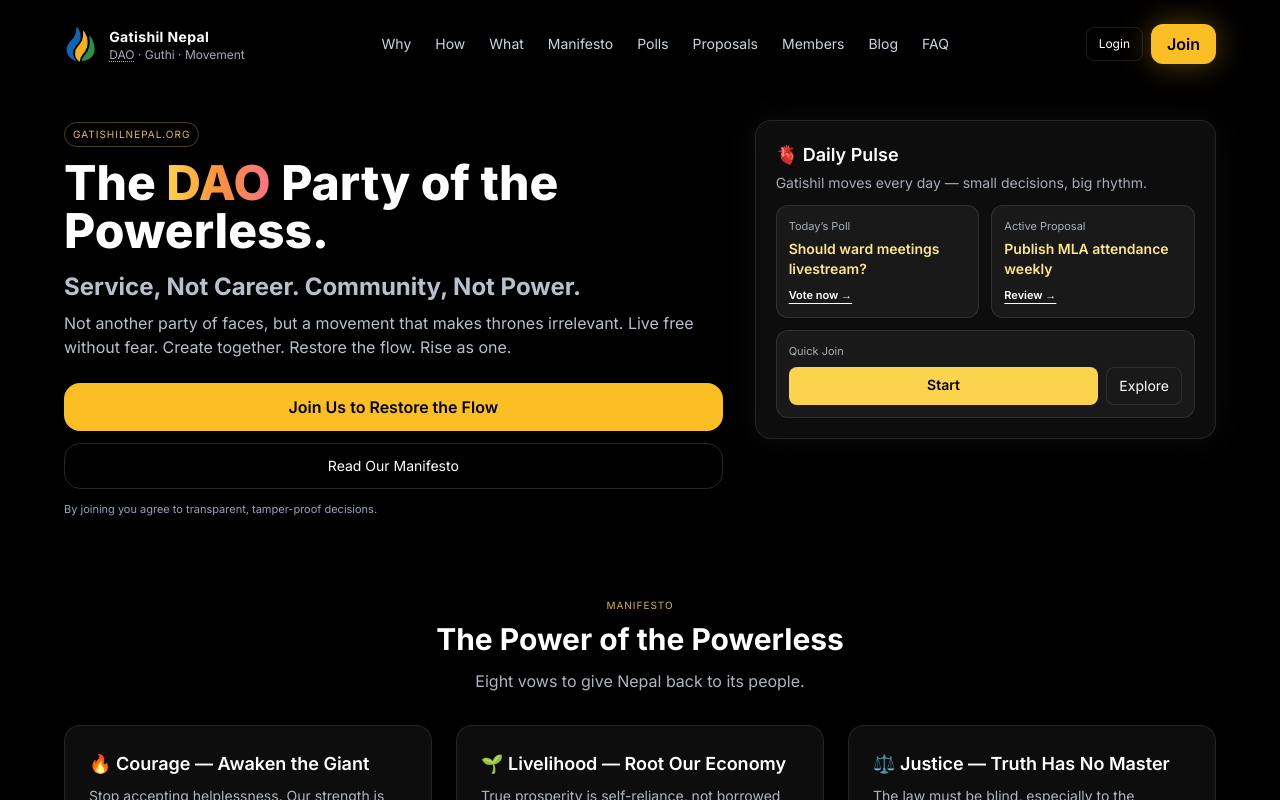
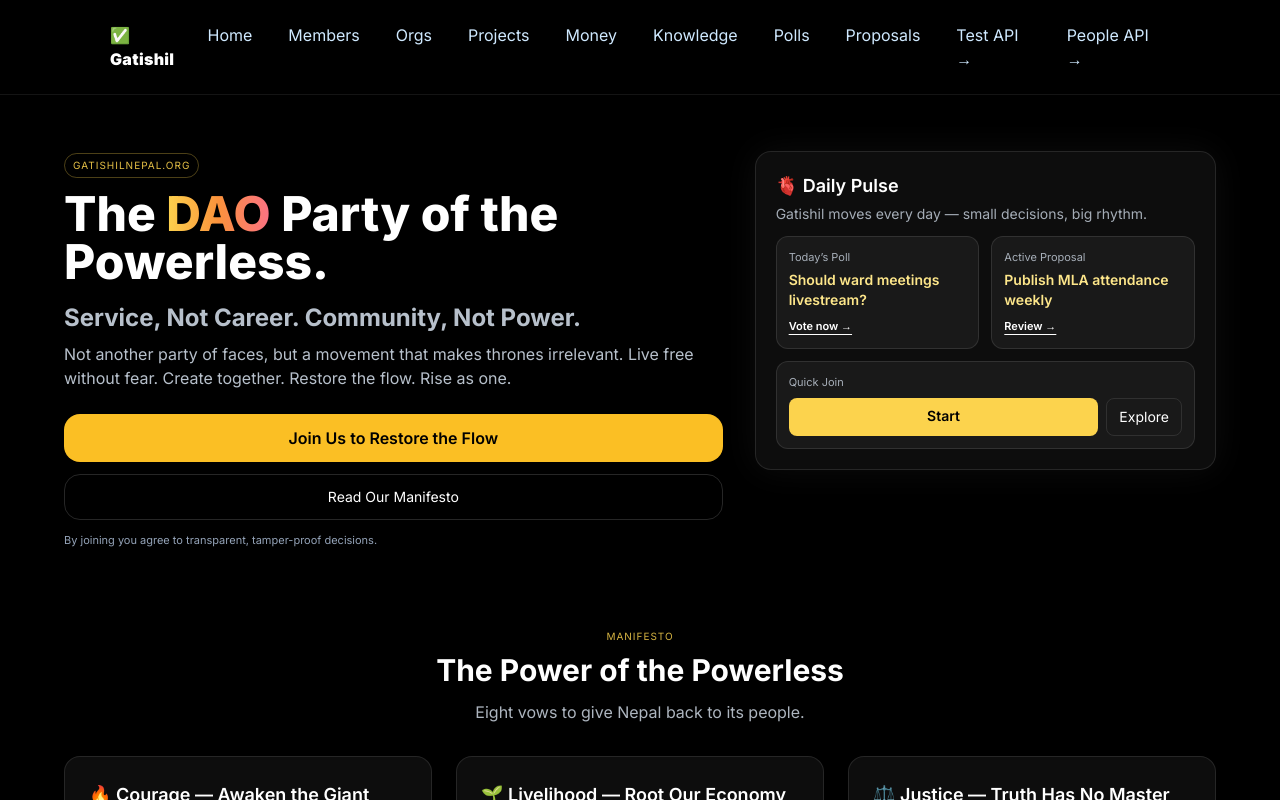
Before and after one commit to Zenslim/Gatishil, a Next.js app: page / in a window 1280 px wide. Shown: the top 800 px of the page. Built offline with nearby package versions, Linux system fonts and the light colour scheme.

Commit message:
Update page.tsx

```diff
--- a/app/page.tsx
+++ b/app/page.tsx
@@ -3,6 +3,7 @@
 import { motion, useScroll, useTransform } from 'framer-motion';
 import { useState, useEffect } from 'react';
 import ClientOnly from '@/components/ClientOnly';
+import Nav from '@/components/Nav';
 /** util: run code only after React mounts (prevents hydration mismatch) */
 function useMounted() {
   const [mounted, setMounted] = useState(false);
@@ -12,8 +13,7 @@ function useMounted() {
 
 /**
  * Gatishil — Mobile-first Homepage (DAO tooltip + FAQ link)
- * - Header tagline: "DAO · Guthi · Movement" with an accessible tooltip on "DAO"
- * - Nav includes FAQ linking to /faq#dao
+ * - Nav is now global via components/Nav.tsx
  * - Manifesto + Four Stones unchanged (except minor link additions)
  */
 
@@ -87,6 +87,7 @@ function Starfield() {
     </motion.div>
   );
 }
+
 // Replace your DaoWord with this version (supports gradient via className)
 function DaoWord({ className = "" }: { className?: string }) {
   return (
@@ -114,23 +115,9 @@ function DaoWord({ className = "" }: { className?: string }) {
     </a>
   );
 }
+
 export default function HomePage() {
-  const [open, setOpen] = useState(false);
   const mounted = useMounted();
-
-  const NavLinks = () => (
-    <>
-      <a className="hover:text-white" href="/why">Why</a>
-      <a className="hover:text-white" href="/how">How</a>
-      <a className="hover:text-white" href="/what">What</a>
-      <a className="hover:text-white" href="#manifesto">Manifesto</a>
-      <a className="hover:text-white" href="/polls">Polls</a>
-      <a className="hover:text-white" href="/proposals">Proposals</a>
-      <a className="hover:text-white" href="/members">Members</a>
-      <a className="hover:text-white" href="/blog">Blog</a>
-      <a className="hover:text-white" href="/faq#dao">FAQ</a>
-    </>
-  );
 
   return (
     <main className="relative min-h-screen bg-black text-white">
@@ -141,96 +128,8 @@ export default function HomePage() {
 
       <ClientOnly>{mounted ? <Starfield /> : null}</ClientOnly>
 
-      {/* Header */}
-      <header className="max-w-7xl mx-auto px-4 sm:px-6 lg:px-16 pt-4 sm:pt-6 relative z-20">
-        <div className="flex items-center justify-between">
-          <a href="/" className="flex items-center gap-3">
-            <img
-              src="/gatishil-logo.png"
-              alt="Gatishil Nepal"
-              className="h-8 sm:h-9 w-auto"
-              onError={(e) => { (e.target as HTMLImageElement).style.display = 'none'; }}
-            />
-            <div className="leading-tight">
-              {/* Two-line balanced left block */}
-              <p className="text-[16px] sm:text-sm font-bold tracking-wide text-white">
-                Gatishil Nepal
-              </p>
-              <p className="text-[11px] sm:text-[12px] text-slate-300/80">
-                <DaoWord /> · Guthi · Movement
-              </p>
-            </div>
-          </a>
-
-          {/* Desktop nav */}
-          <nav className="hidden md:flex gap-6 items-center text-sm text-slate-300">
-            <NavLinks />
-          </nav>
-
-          {/* Desktop actions */}
-          <div className="hidden md:flex items-center gap-2">
-            <a href="/login" className="px-3 py-2 border border-white/10 rounded-lg text-xs hover:bg-white/5 transition">Login</a>
-            <motion.a
-              href="/join"
-              whileHover={{ scale: 1.03 }}
-              whileTap={{ scale: 0.98 }}
-              className="px-4 py-2 rounded-xl bg-amber-400 text-black font-semibold transition shadow-[0_0_30px_rgba(251,191,36,0.35)]"
-            >
-              Join
-            </motion.a>
-          </div>
-
-          {/* Mobile actions (always visible) */}
-          <div className="md:hidden flex items-center gap-2">
-            <a
-              href="/login"
-              className="px-3 py-1.5 border border-white/10 rounded-lg text-[11px] hover:bg-white/5 transition"
-            >
-              Login
-            </a>
-            <a
-              href="/join"
-              className="px-3 py-1.5 rounded-lg bg-amber-400 text-black font-semibold text-[11px]"
-            >
-              Join
-            </a>
-          </div>
-
-          {/* Mobile hamburger */}
-          <button
-            type="button"
-            aria-label="Open menu"
-            aria-controls="mobile-menu"
-            aria-expanded={open ? 'true' : 'false'}
-            onClick={() => setOpen((v) => !v)}
-            className="md:hidden inline-flex items-center justify-center rounded-lg p-2 border border-white/10 hover:bg-white/5"
-          >
-            {!open ? (
-              <svg width="22" height="22" viewBox="0 0 24 24" fill="none" aria-hidden="true">
-                <path d="M4 6h16M4 12h16M4 18h16" stroke="currentColor" strokeWidth="1.5" strokeLinecap="round"/>
-              </svg>
-            ) : (
-              <svg width="22" height="22" viewBox="0 0 24 24" fill="none" aria-hidden="true">
-                <path d="M6 6l12 12M18 6l-12 12" stroke="currentColor" strokeWidth="1.5" strokeLinecap="round"/>
-              </svg>
-            )}
-          </button>
-        </div>
-
-        {/* Mobile menu */}
-        <motion.div
-          id="mobile-menu"
-          initial={false}
-          animate={open ? { height: 'auto', opacity: 1 } : { height: 0, opacity: 0 }}
-          className="md:hidden overflow-hidden"
-        >
-          <div className="mt-3 rounded-2xl border border-white/10 bg-white/5 backdrop-blur-xl p-4 text-sm text-slate-300 space-y-3">
-            <div className="grid grid-cols-2 gap-3">
-              <NavLinks />
-            </div>
-                     </div>
-        </motion.div>
-      </header>
+      {/* Global Nav */}
+      <Nav />
 
       {/* HERO */}
       <section className="relative z-10 pt-10 sm:pt-14 pb-8">
@@ -247,13 +146,13 @@ export default function HomePage() {
             <motion.h1 className="text-[28px] sm:text-4xl md:text-5xl font-extrabold leading-tight mt-3" {...fadeUp(0.05)}>
               The <DaoWord className="bg-clip-text text-transparent bg-gradient-to-r from-amber-300 via-orange-400 to-rose-400" /> Party of the Powerless.
             </motion.h1>
+
             <motion.p
               className="mt-4 text-slate-300/90 text-xl sm:text-2xl font-bold max-w-2xl"
               {...fadeUp(0.1)}
             >
               Service, Not Career. Community, Not Power.
             </motion.p>
-
 
             <motion.p className="mt-2 text-slate-300/90 text-sm sm:text-base max-w-2xl" {...fadeUp(0.14)}>
               Not another party of faces, but a movement that makes thrones irrelevant.
@@ -467,7 +366,8 @@ export default function HomePage() {
               <h3 className="text-lg font-semibold">🗳 Tech-Forward Campaigns</h3>
               <p className="mt-2 text-slate-300/85 text-sm">
                 <span className="font-semibold">Your Voice, Coded in Trust.</span> Like dropping your vote in a box everyone can see, but no one can steal.
-              </p>              <p className="mt-2 text-amber-400 text-sm font-medium">
+              </p>
+              <p className="mt-2 text-amber-400 text-sm font-medium">
                 The new chauṭarī is not a stage, it’s a shared ledger of trust.
               </p>
             </motion.div>
@@ -476,7 +376,8 @@ export default function HomePage() {
               <h3 className="text-lg font-semibold">💰 Anti-Corruption</h3>
               <p className="mt-2 text-slate-300/85 text-sm">
                 <span className="font-semibold">Every Rupee Tracked. Every Promise Coded.</span> Like grain in a clear jar — all can see, none can steal.
- </p>  <p className="mt-2 text-amber-400 text-sm font-medium">
+              </p>
+              <p className="mt-2 text-amber-400 text-sm font-medium">
                 Transparency is the new revolution; sunlight, our policy.
               </p>
             </motion.div>
@@ -485,7 +386,8 @@ export default function HomePage() {
               <h3 className="text-lg font-semibold">🌱 Grassroots Mobilization</h3>
               <p className="mt-2 text-slate-300/85 text-sm">
                 <span className="font-semibold">The Party is You. The Mandate is Ours.</span> Like a shared khet where every farmer plants, no harvest unless all work.
-              </p>   <p className="mt-2 text-amber-400 text-sm font-medium">
+              </p>
+              <p className="mt-2 text-amber-400 text-sm font-medium">
                 This is not representation, this is participation.
               </p>
             </motion.div>
@@ -494,11 +396,13 @@ export default function HomePage() {
               <h3 className="text-lg font-semibold">📜 Philosophical Foundation</h3>
               <p className="mt-2 text-slate-300/85 text-sm">
                 <span className="font-semibold">The People’s Code. The Nation’s Flow.</span> Like ancient guthi rules, but written in code — fair, tamper-proof, shared by all.
-              </p>   <p className="mt-2 text-amber-400 text-sm font-medium">
+              </p>
+              <p className="mt-2 text-amber-400 text-sm font-medium">
                 From Guthi to DAO — the wisdom is old, the tool is new, the flow eternal.
               </p>
             </motion.div>
           </div>
+
           <p className="mt-8 text-center text-[16px] text-slate-400">
             A prince must combine the qualities of a lion and a fox.
           </p>
```
Lines whose indentation alone changed are shown as unchanged.
